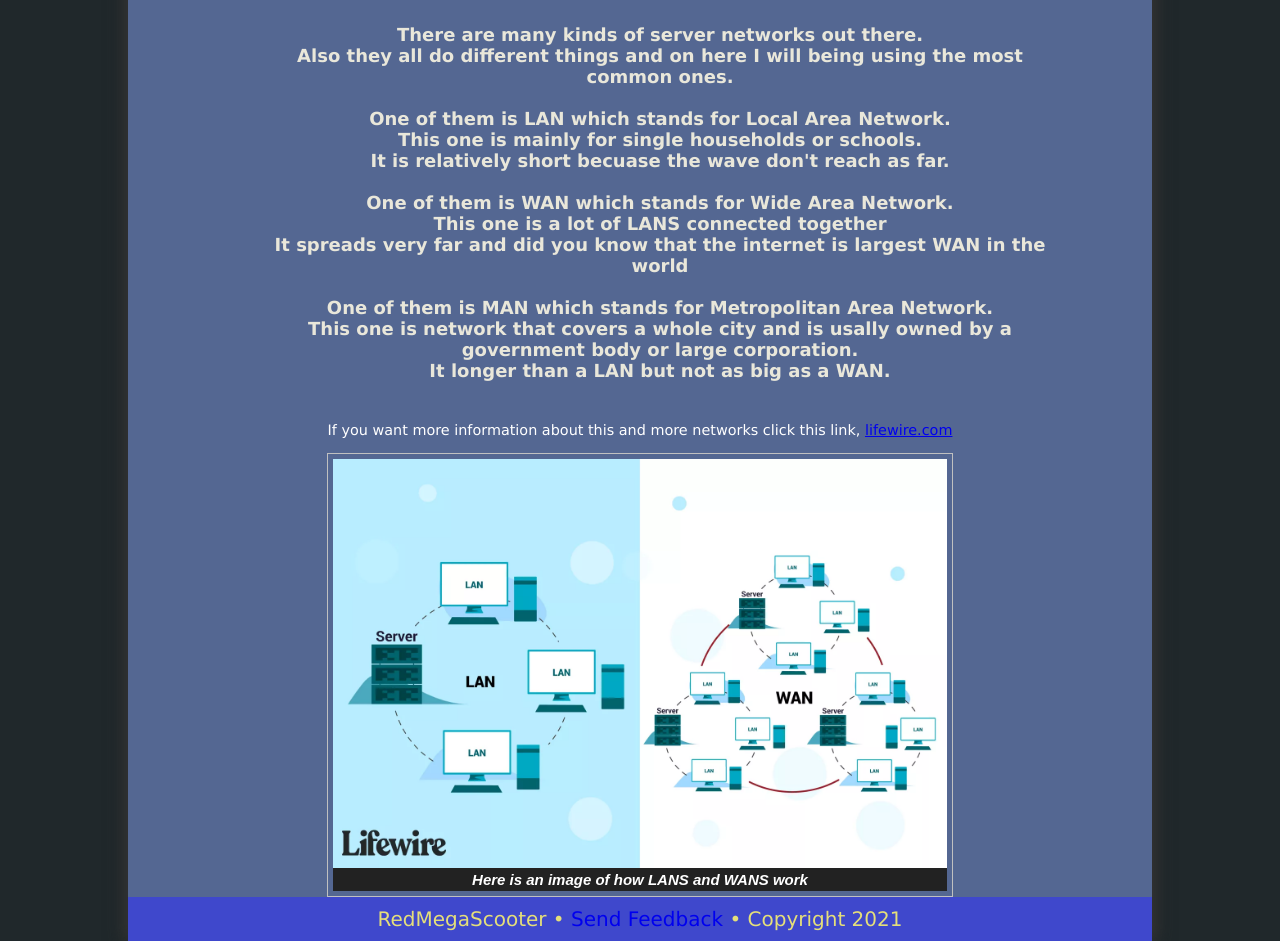
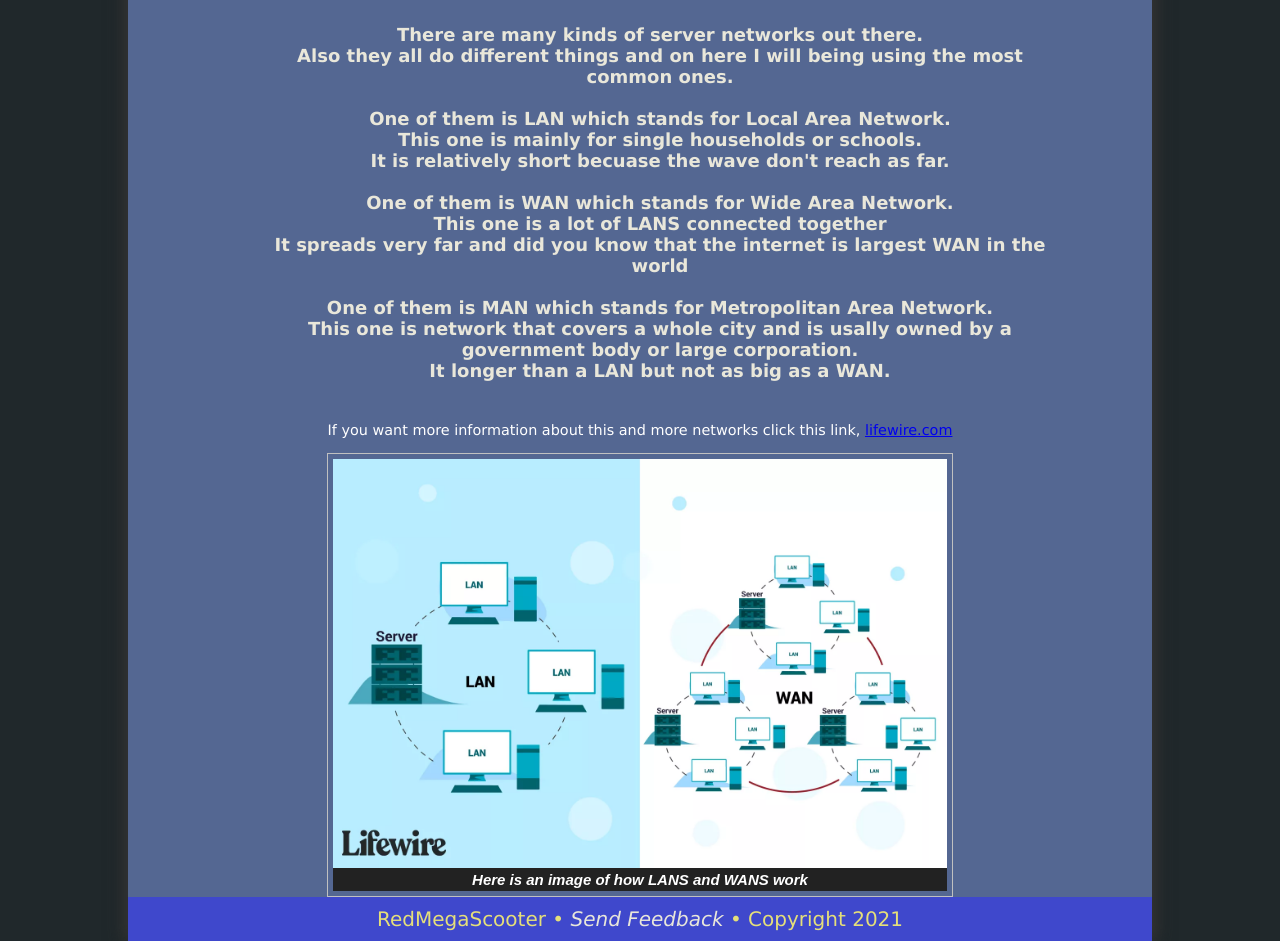
Before and after one commit to jake0326/RedMegaScooter, a plain HTML site: page html/network.html in a window 1280 px wide. Shown: the part 601-1542 px from the top of the page. Drawn offline with nearby package versions, Linux system fonts and the light colour scheme; files that its build step writes are made by us from their sources.

Commit message:
Update network.html

```diff
--- a/html/network.html
+++ b/html/network.html
@@ -137,7 +137,7 @@ figcaption {
 -->
 	    </article>
         <footer>RedMegaScooter &#8226;
-    <a href = "https://forms.gle/VsYV1Qqacf7vN7Vv5" target="_blank">Send Feedback
+    <a href = "https://forms.gle/VsYV1Qqacf7vN7Vv5" target="_blank"><em>Send Feedback</em>
 </a> &#8226; Copyright 2021</footer>
   </body>
 </html>
```
